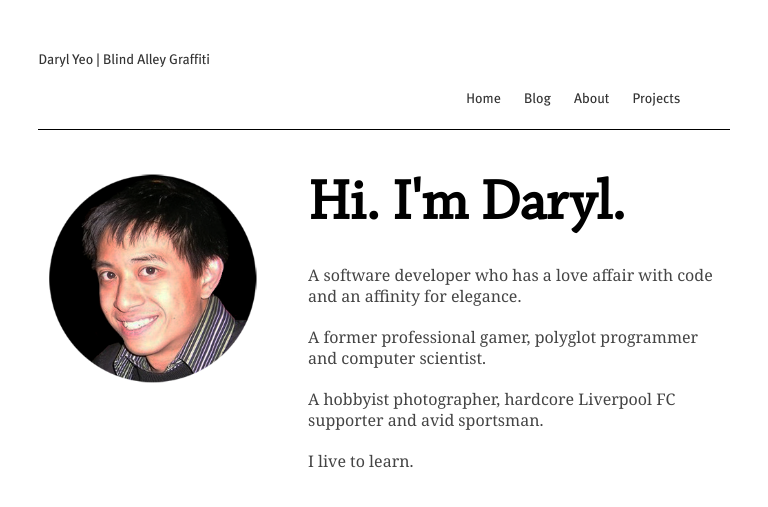
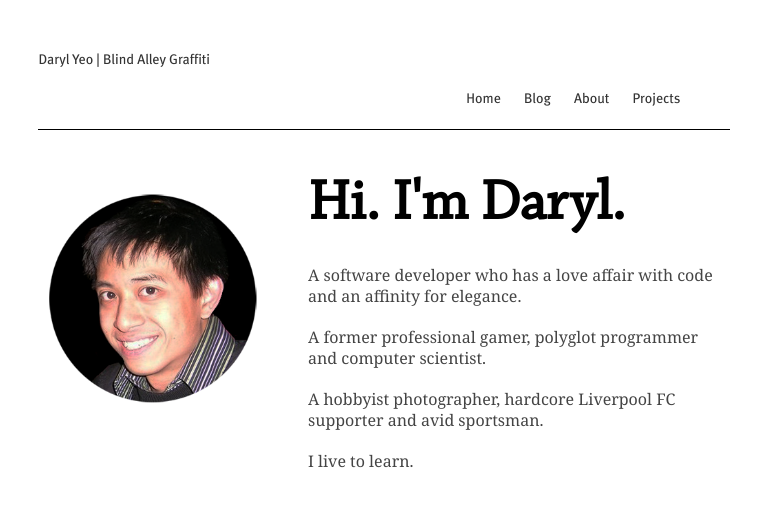
Before and after one commit to aacyun/jianxioy.github.com, a Jekyll site: the page built from index.html, in a window 768 px wide. Shown: the top 507 px of the page. Built offline with Jekyll 4.4.1, drawn with Linux system fonts in a browser that asks for light colours; Markdown is read by kramdown in place of the engine named in the settings.

Commit message:
Fixing mobile.

```diff
--- a/static/css/layout.css
+++ b/static/css/layout.css
@@ -136,7 +136,7 @@ h6 {
 			width: 90%;
 		}
 		#home-avatar {
-			top: 30px;
+			top: 50px;
 			left: 20px;
 		}
 		#home-content {
```
